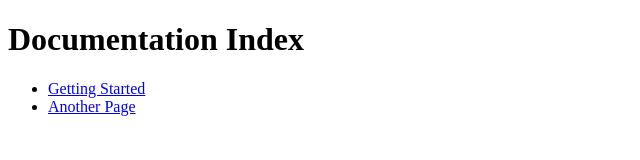
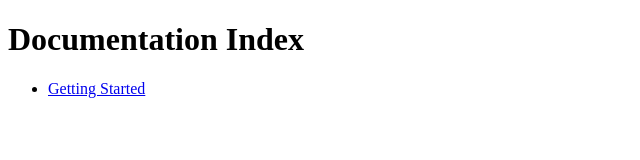
Before and after one commit to bobcozzi/CGIHelper, a plain HTML site: page docs/index.html in a window 1280 px wide. Shown: the whole page, without its empty margins (0-640 px from the left). Drawn offline with Linux system fonts and the light colour scheme.

Commit message:
Update index.html

```diff
--- a/docs/index.html
+++ b/docs/index.html
@@ -9,7 +9,6 @@
     <h1>Documentation Index</h1>
     <ul>
         <li><a href="GettingStarted.html">Getting Started</a></li>
-        <li><a href="AnotherPage.html">Another Page</a></li>
         <!-- Add other pages here -->
     </ul>
 </body>
```
